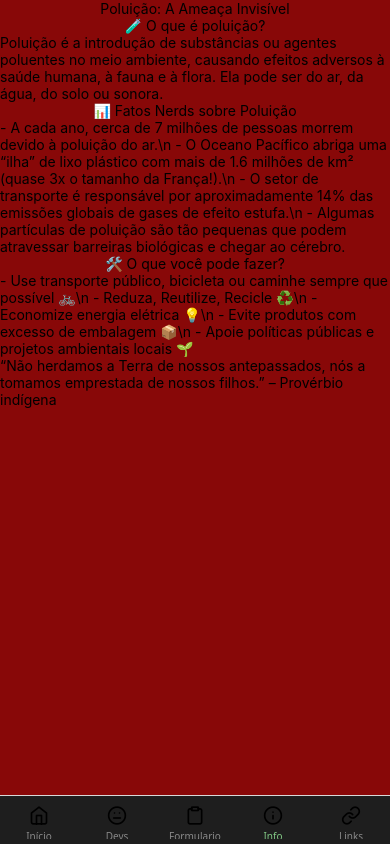
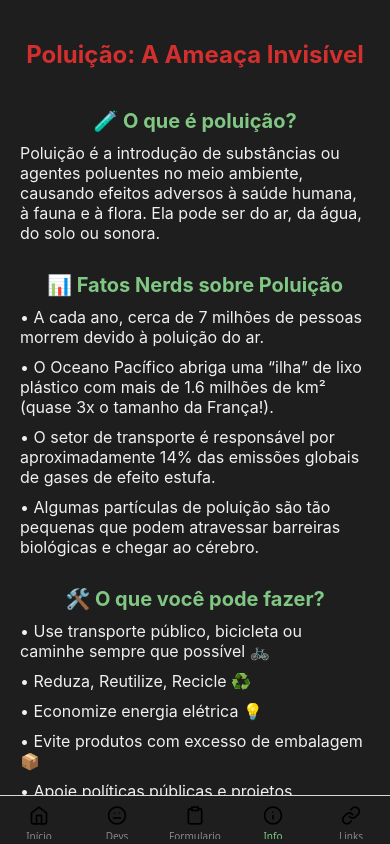
Before and after one commit to EduardoEinsfeldt/cp2half, a React Native app: screen /tabInfo in a window 390 px wide. Built offline with nearby package versions, Linux system fonts and the light colour scheme.

Commit message:
Info Estilizada.

```diff
--- a/src/screen/InfoScreen.js
+++ b/src/screen/InfoScreen.js
@@ -2,10 +2,9 @@ import { StatusBar } from 'expo-status-bar';
 import { View, Text, ScrollView, StyleSheet } from 'react-native';
 
 export default function Info() {
-
   return (
-    <View style={styles.container}>
-      <StatusBar style="auto" />
+    <View style={styles.screen}>
+      <StatusBar style="light" />
       <ScrollView contentContainerStyle={styles.container}>
         <Text style={styles.title}>Poluição: A Ameaça Invisível</Text>
 
@@ -15,22 +14,17 @@ export default function Info() {
         </Text>
 
         <Text style={styles.sectionTitle}>📊 Fatos Nerds sobre Poluição</Text>
-      <Text style={styles.paragraph}>
-        - A cada ano, cerca de 7 milhões de pessoas morrem devido à poluição do ar.\n
-        - O Oceano Pacífico abriga uma “ilha” de lixo plástico com mais de 1.6 milhões de km² (quase 3x o tamanho da França!).\n
-        - O setor de transporte é responsável por aproximadamente 14% das emissões globais de gases de efeito estufa.\n
-        - Algumas partículas de poluição são tão pequenas que podem atravessar barreiras biológicas e chegar ao cérebro.
-
-      </Text>
+        <Text style={styles.paragraph}>• A cada ano, cerca de 7 milhões de pessoas morrem devido à poluição do ar.</Text>
+        <Text style={styles.paragraph}>• O Oceano Pacífico abriga uma “ilha” de lixo plástico com mais de 1.6 milhões de km² (quase 3x o tamanho da França!).</Text>
+        <Text style={styles.paragraph}>• O setor de transporte é responsável por aproximadamente 14% das emissões globais de gases de efeito estufa.</Text>
+        <Text style={styles.paragraph}>• Algumas partículas de poluição são tão pequenas que podem atravessar barreiras biológicas e chegar ao cérebro.</Text>
 
         <Text style={styles.sectionTitle}>🛠️ O que você pode fazer?</Text>
-      <Text style={styles.paragraph}>
-        - Use transporte público, bicicleta ou caminhe sempre que possível 🚲\n
-        - Reduza, Reutilize, Recicle ♻️\n
-        - Economize energia elétrica 💡\n
-        - Evite produtos com excesso de embalagem 📦\n
-        - Apoie políticas públicas e projetos ambientais locais 🌱
-      </Text>
+        <Text style={styles.paragraph}>• Use transporte público, bicicleta ou caminhe sempre que possível 🚲</Text>
+        <Text style={styles.paragraph}>• Reduza, Reutilize, Recicle ♻️</Text>
+        <Text style={styles.paragraph}>• Economize energia elétrica 💡</Text>
+        <Text style={styles.paragraph}>• Evite produtos com excesso de embalagem 📦</Text>
+        <Text style={styles.paragraph}>• Apoie políticas públicas e projetos ambientais locais 🌱</Text>
 
         <Text style={styles.footer}>
           “Não herdamos a Terra de nossos antepassados, nós a tomamos emprestada de nossos filhos.” – Provérbio indígena
@@ -41,10 +35,43 @@ export default function Info() {
 }
 
 const styles = StyleSheet.create({
+  screen: {
+    flex: 1,
+    backgroundColor: '#1e1e1e',
+  },
   container: {
-    flex: 1,
-    backgroundColor: '#880808',
+    padding: 20,
     alignItems: 'center',
-    justifyContent: 'flex-start',
-  }
+  },
+  title: {
+    fontSize: 24,
+    fontWeight: 'bold',
+    color: '#d32f2f',
+    marginBottom: 20,
+    textAlign: 'center',
+    marginTop: 20,
+  },
+  sectionTitle: {
+    fontSize: 20,
+    fontWeight: 'bold',
+    color: '#81c784',
+    marginTop: 20,
+    marginBottom: 10,
+    textAlign: 'center',
+  },
+  paragraph: {
+    fontSize: 16,
+    color: '#f0f0f0',
+    textAlign: 'left',
+    marginBottom: 10,
+    width: '100%',
+  },
+  footer: {
+    fontSize: 16,
+    color: '#c8e6c9',
+    textAlign: 'center',
+    marginTop: 30,
+    fontStyle: 'italic',
+    paddingHorizontal: 10,
+  },
 });
```
Lines whose indentation alone changed are shown as unchanged.
